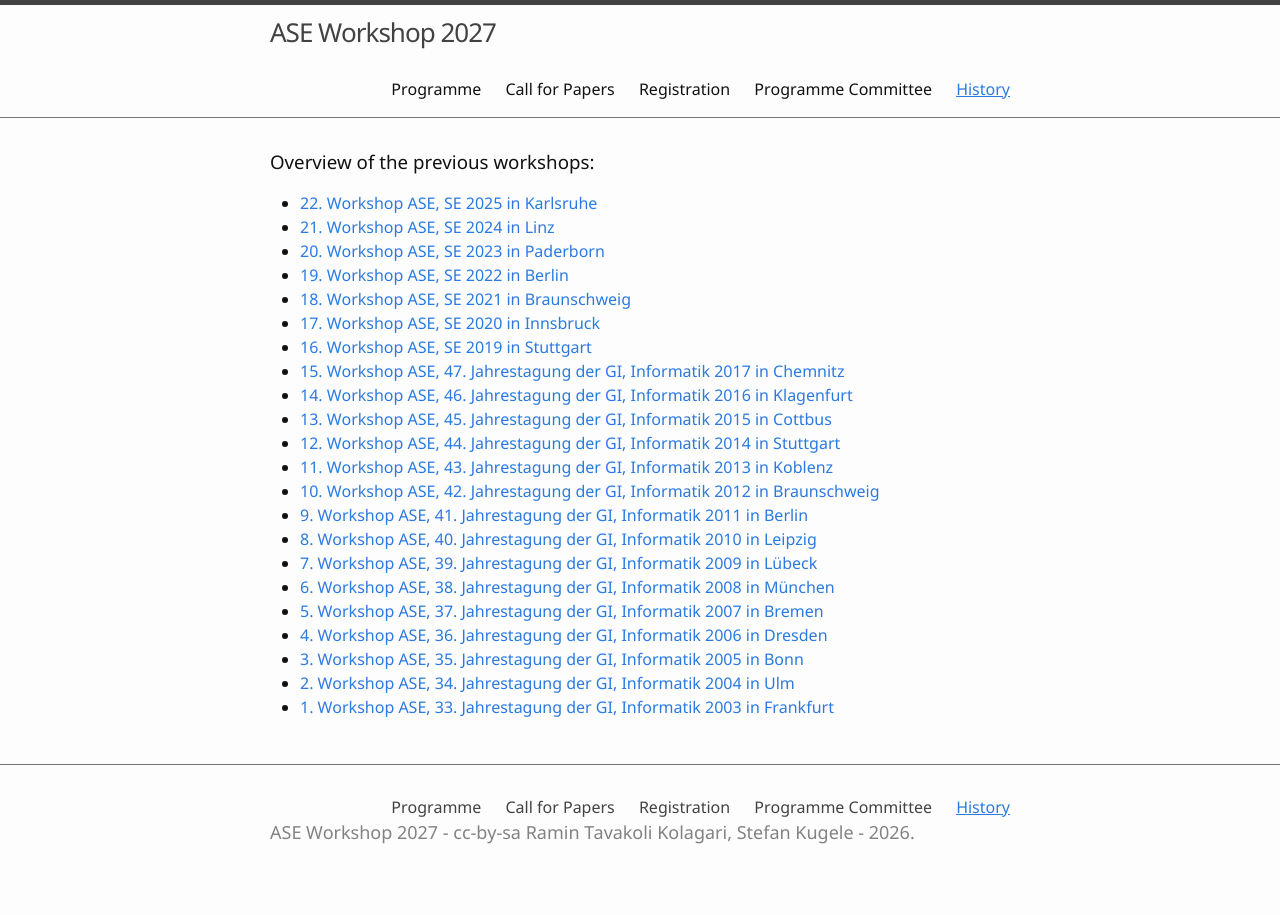
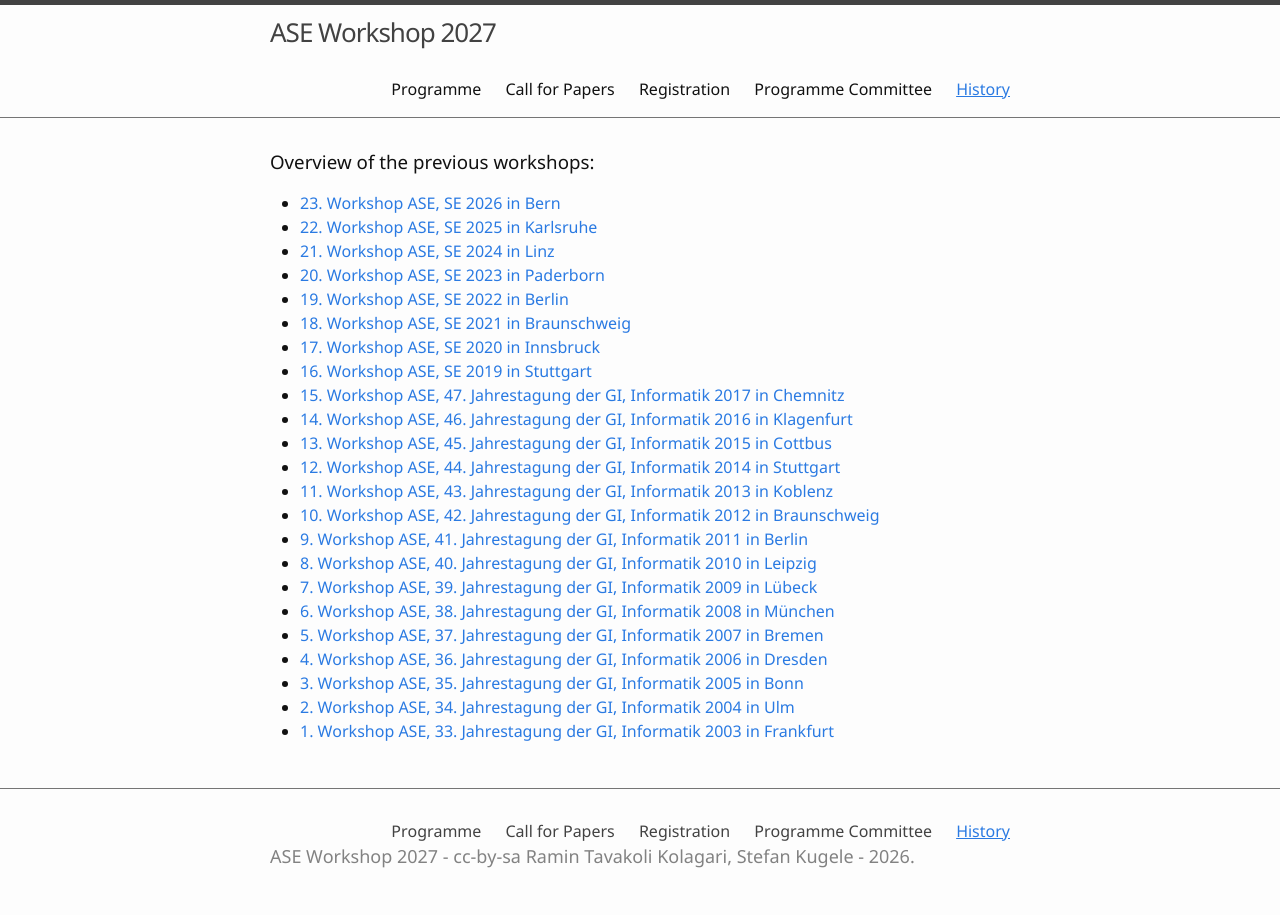
Before and after one commit to ASE-Workshop/2027, a Jekyll site: the page built from 3-historie.md, in a window 1280 px wide. Built offline with Jekyll 4.4.1, drawn with Linux system fonts in a browser that asks for light colours.

Commit message:
Update 3-historie.md

```diff
--- a/3-historie.md
+++ b/3-historie.md
@@ -5,6 +5,7 @@ nav: true
 
 ### Overview of the previous workshops:
 
+- [23. Workshop ASE, SE 2026 in Bern](https://ase-workshop.github.io/2026/)
 - [22. Workshop ASE, SE 2025 in Karlsruhe](https://ase-workshop.github.io/2025/)
 - [21. Workshop ASE, SE 2024 in Linz](https://ase-workshop.github.io/2024/)
 - [20. Workshop ASE, SE 2023 in Paderborn](https://ase-workshop.github.io/2023/)
```
